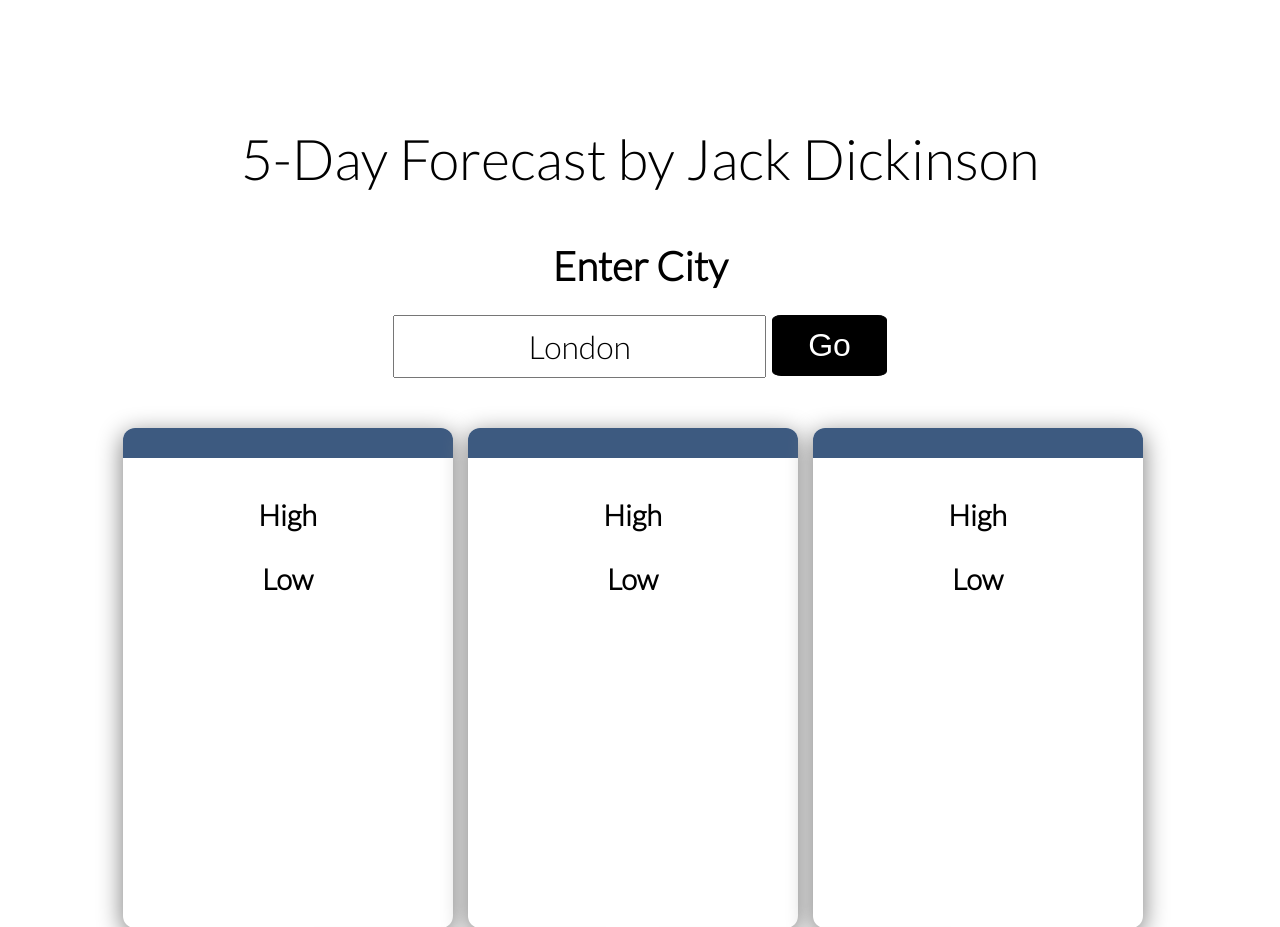
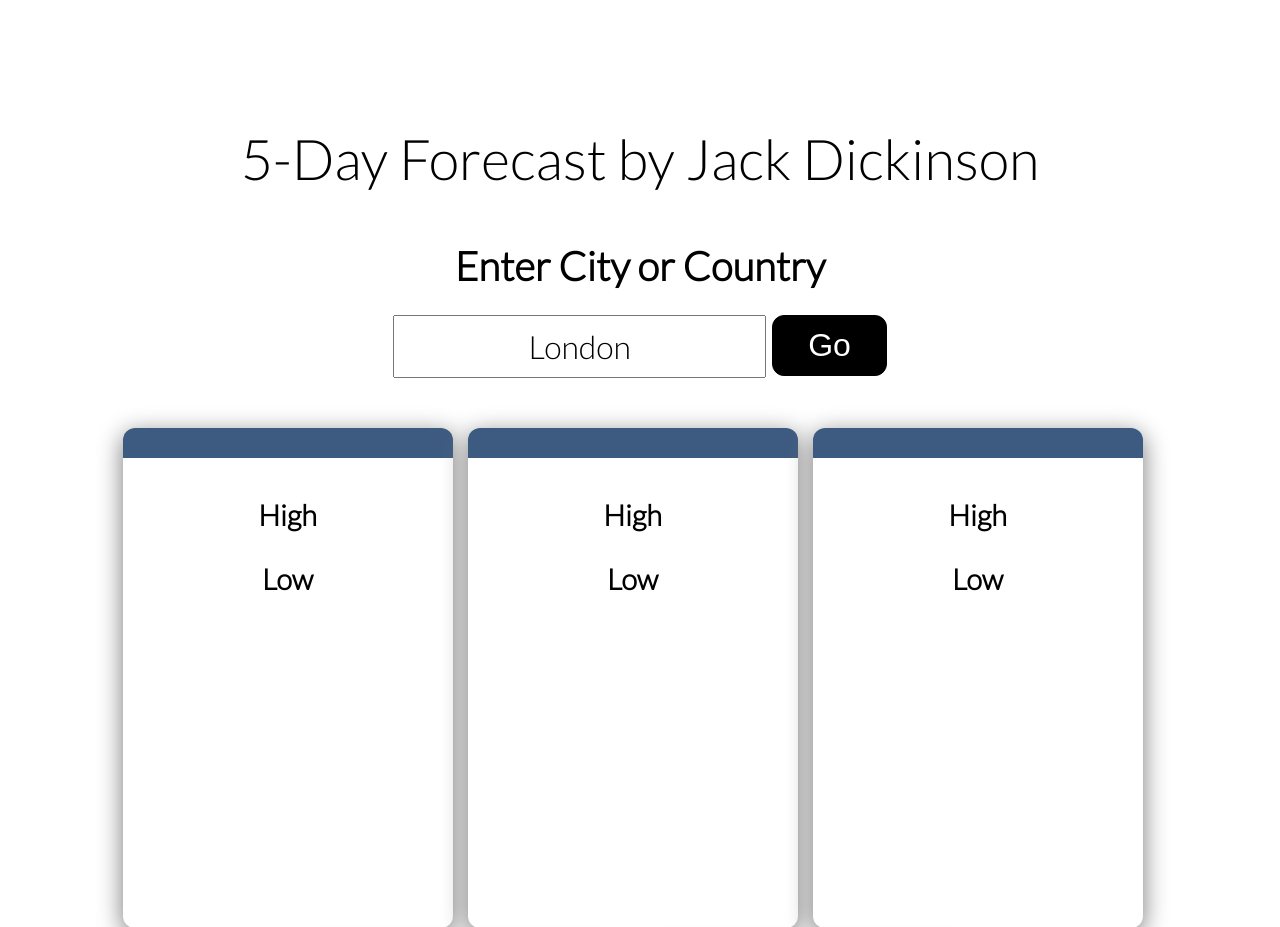
Before and after one commit to JackDickinson/5-Day-Forecast-Highs-And-Lows, a PHP site: page / in a window 1280 px wide. Shown: the top 927 px of the page. Run offline with PHP 8.4, Linux system fonts and the light colour scheme.

Commit message:
Updated app.js to include the 0 switch case for the 'sunday' to be included when setting the dates of the cards. Also changed the search button border-radius

```diff
--- a/app.js
+++ b/app.js
@@ -17,10 +17,15 @@
 // get input from user on submit of button press
 
 submit_search_btn.addEventListener('click', () => {
+
 var user_input = document.getElementById("location_input").value;
 
 document.getElementById("location_input").value = "";
+
+// carry out data analysis and retrieval
+
 fetchData(user_input);
+
 });
 
  function fetchData(location) {
@@ -29,9 +34,10 @@
     .then((response) => {
 
         if (response.status == 400) {
-alert("Location not found - Please try inputting a valid city.");
+alert("Location must not be empty - Please try entering a valid city or country");
+        } else if (response.status == 404) {
+            alert("Location not found - Please try inputting a valid city or country.");
         } else {
-
 
         response.json().then((data) => {
 
@@ -39,14 +45,51 @@
             // min temp
             // max temp
 
+            // set the days of the week for the card headings
+           setDaysOfWeek(data);
+
+            // get the highest and minimum temperature for any given day (5 day max)
+            var temps = [];
+            var temps_highs = [];
+            var temps_lows = [];
+
+            for (var i = 0;i < 40;i++) {
+              //  console.log(String(data.list[i].dt_txt).split(" ")[1])
+                if (String(data.list[i].dt_txt).split(" ")[1] === "00:00:00") {
+                  //  console.log( typeof data.list[i].main.temp);
+                    temps_highs.push((Math.max(...temps) - 273.15).toFixed(1))
+                    temps_lows.push((Math.min(...temps) - 273.15).toFixed(1))
+             //       console.log(temps_highs)
+             //       console.log(temps_lows)
+                    temps = [];
+
+                } else {
+              temps.push(data.list[i].main.temp)
+
+            }
+        }
+
+        for (var i = 0; i < 5;i++) {
+            card_highTemps[i].innerHTML = temps_highs[i];
+            card_lowTemps[i].innerHTML = temps_lows[i];
+        }
+
+        })}
+    })
+}
+
+function setDaysOfWeek(data) {
     var firstDate = new Date(String(data.list[0].dt_txt).split(" ")[0]);
 
     for (var i = 0;i < 5; i++) {
       var date = new Date();
       var dayOfWeek = ""
       date.setDate(firstDate.getDate() + i);
-
         switch (date.getDay()) {
+            // 0 is the start of the week according to the api this is a sunday
+            case 0:
+                dayOfWeek = "Sunday"
+                break;
             case 1:
                 dayOfWeek = "Monday"
                 break;
@@ -65,48 +108,15 @@
             case 6:
                 dayOfWeek = "Saturday"
                 break;
-                    case 7:
-                        dayOfWeek = "Sunday"
-                        break;
 
             default:
                 break;
         }
 
-                console.log(dayOfWeek)
         // set day of card title
         arrayOfTitles[i].innerHTML = dayOfWeek
 
     }
-
-            // get the highest and minimum temperature for any given day (5 day max)
-            var temps = [];
-            var temps_highs = [];
-            var temps_lows = [];
-
-            for (var i = 0;i < 40;i++) {
-                console.log(String(data.list[i].dt_txt).split(" ")[1])
-                if (String(data.list[i].dt_txt).split(" ")[1] === "00:00:00") {
-                  //  console.log( typeof data.list[i].main.temp);
-                    temps_highs.push((Math.max(...temps) - 273.15).toFixed(1))
-                    temps_lows.push((Math.min(...temps) - 273.15).toFixed(1))
-                    console.log(temps_highs)
-                    console.log(temps_lows)
-                    temps = [];
-
-                } else {
-              temps.push(data.list[i].main.temp)
-
-            }
-        }
-
-        for (var i = 0; i < 5;i++) {
-            card_highTemps[i].innerHTML = temps_highs[i];
-            card_lowTemps[i].innerHTML = temps_lows[i];
-        }
-
-        })}
-    })
 }
 
 document.getElementById("location_input").value = "London";
--- a/index.html
+++ b/index.html
@@ -21,7 +21,7 @@
 
         <div class="location_input_container">
 
-            <h3 class="location_input_title">Enter City</h3>
+            <h3 class="location_input_title">Enter City or Country</h3>
 
             <input id="location_input" type="text">
 
--- a/style.css
+++ b/style.css
@@ -39,7 +39,7 @@
     vertical-align: top;
     cursor: pointer;
     transition: 0.2s all ease-in;
-    border-radius: 8%;
+    border-radius: 12px;
 }
 
 .btn_submit_search:hover {
```
Lines whose indentation alone changed are shown as unchanged.
